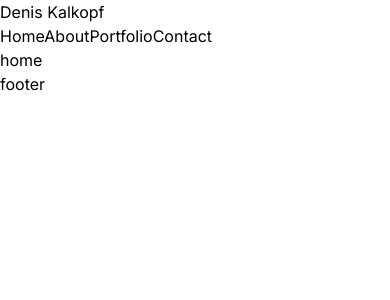
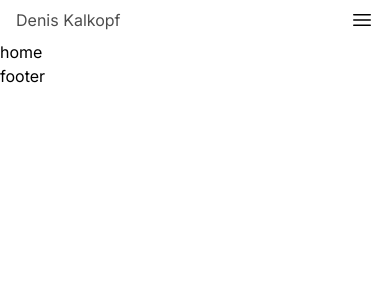
Before and after one commit to DenisJet/myportfolio_2.0, a Next.js app: page / in a window 390 px wide. Shown: the top 300 px of the page. Built offline with nearby package versions, Linux system fonts and the light colour scheme.

Commit message:
add mobile menu

```diff
--- a/src/app/components/header/header.jsx
+++ b/src/app/components/header/header.jsx
@@ -1,15 +1,58 @@
+'use client';
 import Link from 'next/link';
+import { useState } from 'react';
 
 export default function Header() {
+  const [open, setOpen] = useState(false);
+
   return (
-    <header>
-      <Link href='/'>Denis Kalkopf</Link>
-      <nav>
-        <Link href='/'>Home</Link>
-        <Link href='/about'>About</Link>
-        <Link href='/portfolio'>Portfolio</Link>
-        <Link href='/contact'>Contact</Link>
+    <header className='flex justify-between py-2 px-4'>
+      <Link href='/' className='text-black text-opacity-70 hover:text-opacity-100'>
+        Denis Kalkopf
+      </Link>
+      <nav className='space-x-4 items-center hidden sm:flex hidden'>
+        <Link href='/' className='text-black text-opacity-70 hover:text-opacity-100'>
+          Home
+        </Link>
+        <Link href='/about' className='text-black text-opacity-70 hover:text-opacity-100'>
+          About
+        </Link>
+        <Link href='/portfolio' className='text-black text-opacity-70 hover:text-opacity-100'>
+          Portfolio
+        </Link>
+        <Link href='/contact' className='text-black text-opacity-70 hover:text-opacity-100'>
+          Contact
+        </Link>
       </nav>
+      <div className='flex items-center sm:hidden'>
+        <button onClick={() => setOpen(true)}>
+          <svg xmlns='http://www.w3.org/2000/svg' viewBox='0 0 24 24' fill='currentColor' className='w-6 h-6'>
+            <path
+              fill-rule='evenodd'
+              d='M3 6.75A.75.75 0 013.75 6h16.5a.75.75 0 010 1.5H3.75A.75.75 0 013 6.75zM3 12a.75.75 0 01.75-.75h16.5a.75.75 0 010 1.5H3.75A.75.75 0 013 12zm0 5.25a.75.75 0 01.75-.75h16.5a.75.75 0 010 1.5H3.75a.75.75 0 01-.75-.75z'
+              clip-rule='evenodd'
+            ></path>
+          </svg>
+        </button>
+      </div>
+      {open ? (
+        <nav className='flex flex-col w-full'>
+          <Link href='/' className='text-white text-xl px-8 py-4'>
+            Home
+          </Link>
+          <Link href='/about' className='text-white text-xl px-8 py-4'>
+            About
+          </Link>
+          <Link href='/portfolio' className='text-white text-xl px-8 py-4'>
+            Portfolio
+          </Link>
+          <Link href='/contact' className='text-white text-xl px-8 py-4'>
+            Contact
+          </Link>
+        </nav>
+      ) : (
+        <></>
+      )}
     </header>
   );
 }
```
